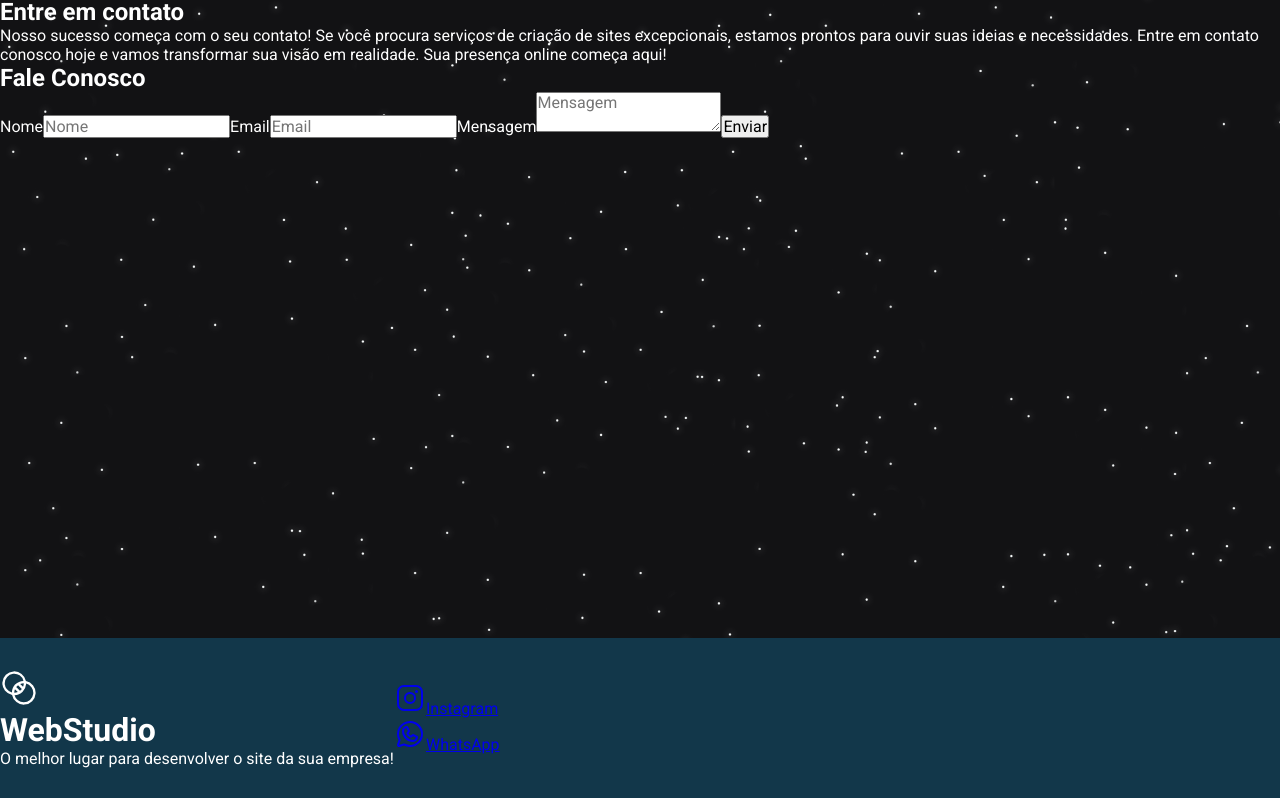
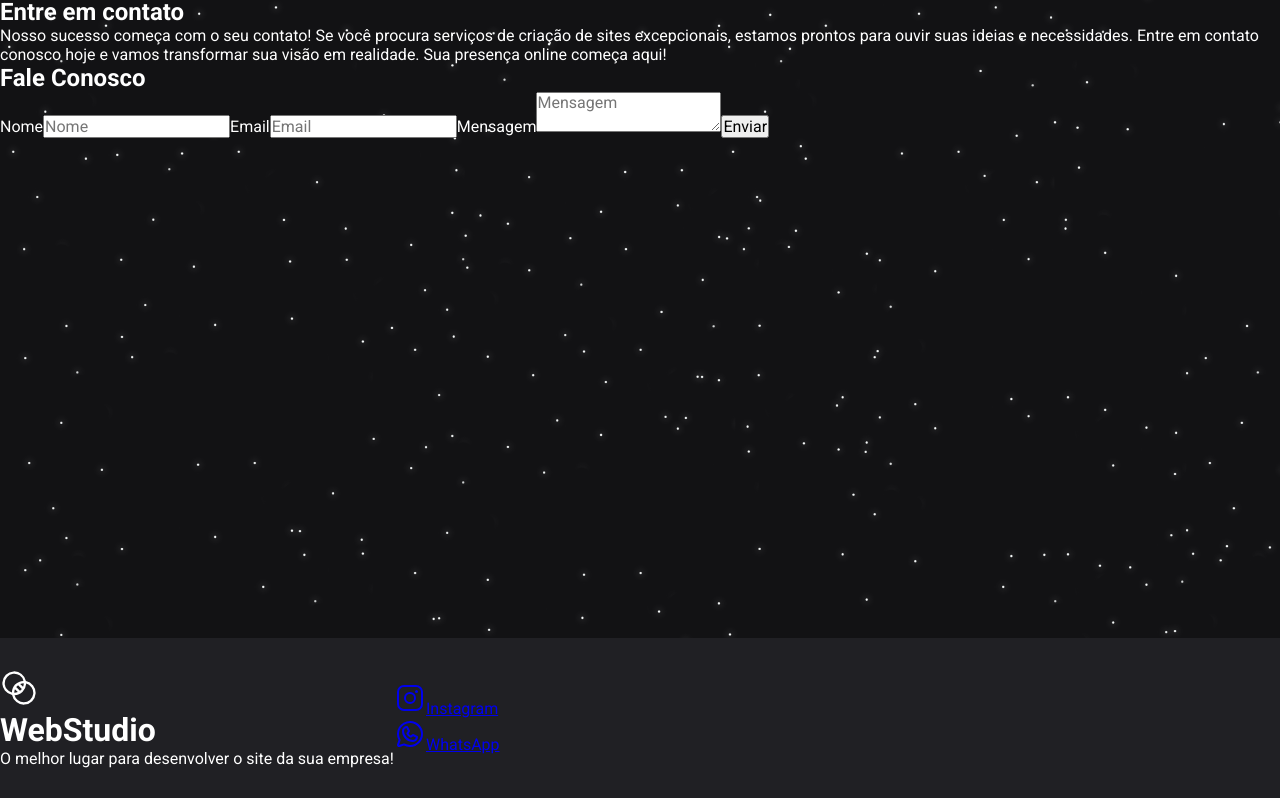
Before and after one commit to abraao0liveira/WebStudio, a React (Vite) app: page / in a window 1280 px wide. Shown: the part 1602-2400 px from the top of the page. Built offline with nearby package versions, Linux system fonts and the light colour scheme.

Commit message:
update Footer (styles.js)

```diff
--- a/src/components/Footer/styles.js
+++ b/src/components/Footer/styles.js
@@ -4,6 +4,6 @@
   display: flex;
   align-items: center;
   height: 20vh;
-  background-color: ${(props) => props.theme['green-900']};
+  background-color: ${(props) => props.theme['gray-800']};
   color: ${(props) => props.theme['white']};
 `
```
